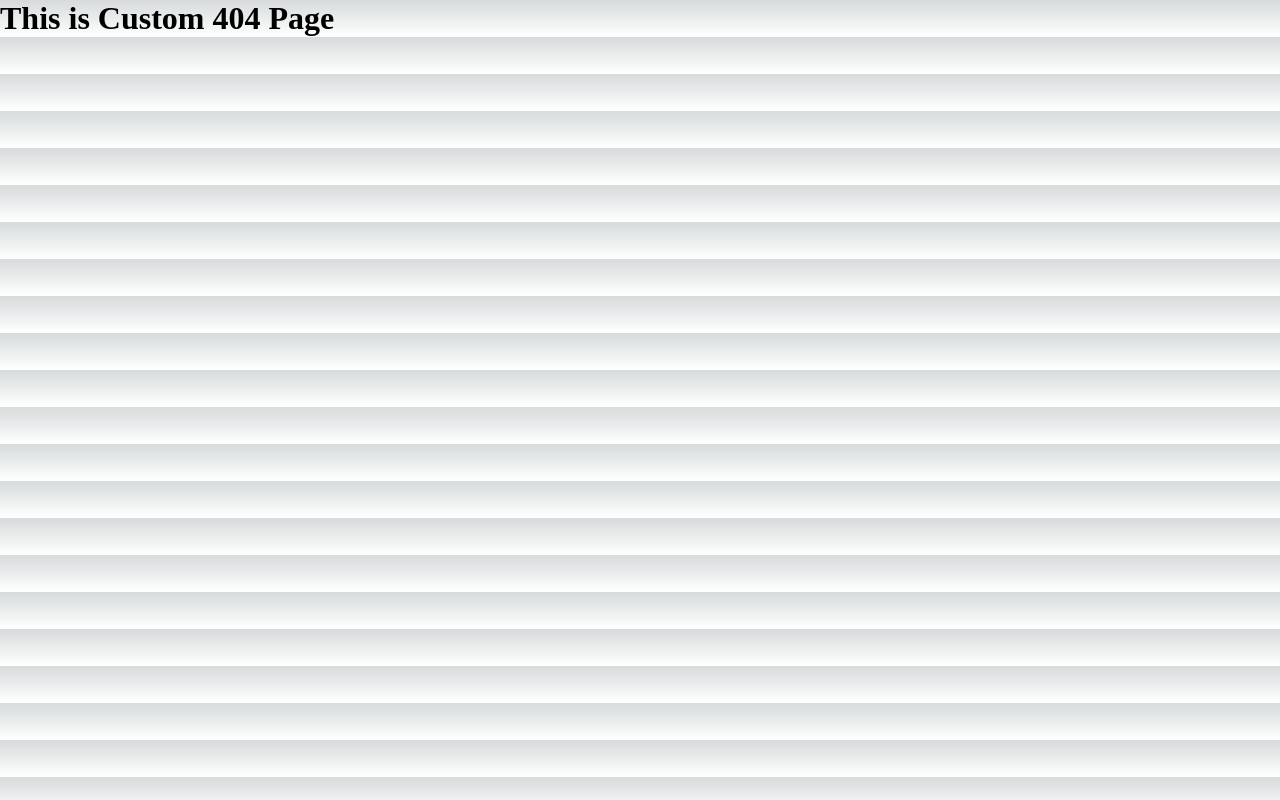
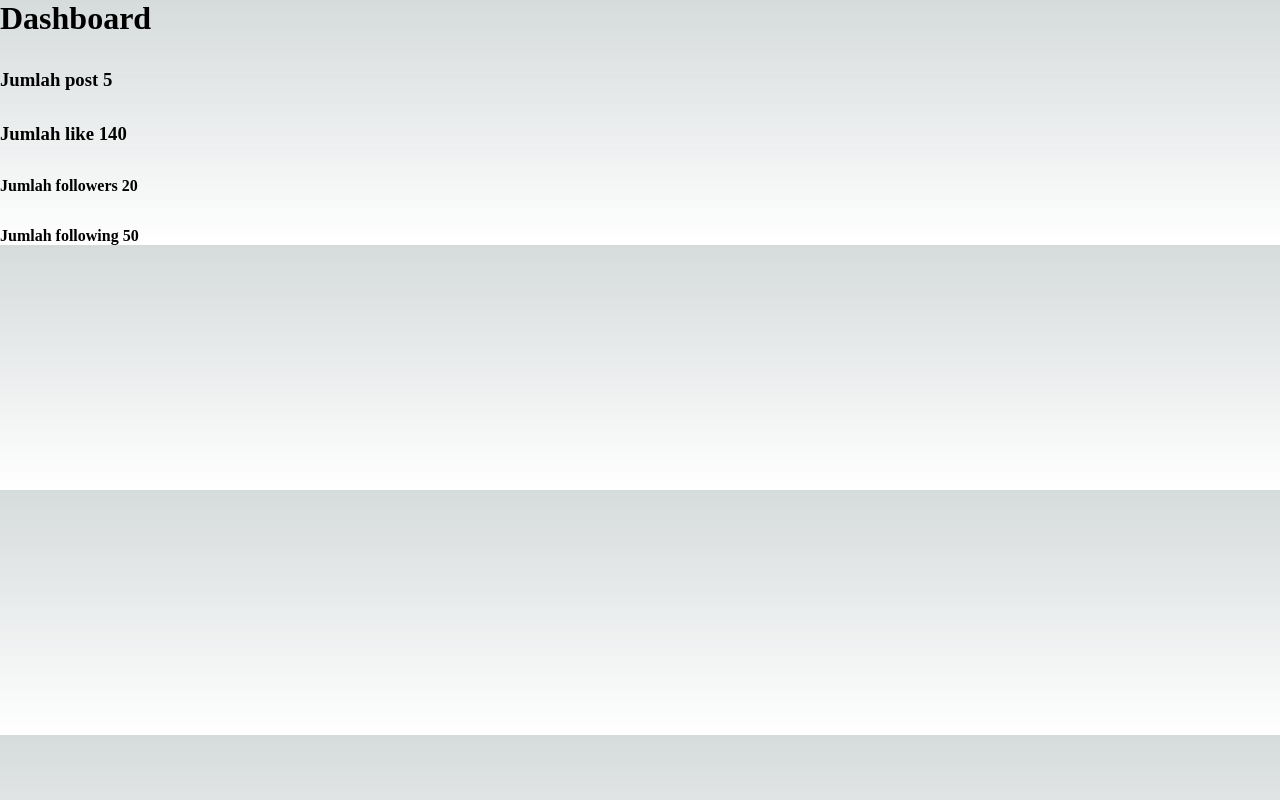
Before and after one commit to zildjianvitoo/nextjs-v11, a Next.js app: page /dashboard in a window 1280 px wide. Before the commit this address had no page. Built offline with nearby package versions, Linux system fonts and the light colour scheme; data requests are answered from the project's data file.

Commit message:
learn data fething swr

```diff
--- a/db.json
+++ b/db.json
@@ -1,4 +1,11 @@
 {
+  "dashboard": {
+    "posts": "5",
+    "likes": 140,
+    "followers": 20,
+    "following": 50
+  },
+
   "news": [
     {
       "id": "1",
--- a/package.json
+++ b/package.json
@@ -14,6 +14,7 @@
     "json-server": "^0.17.3",
     "next": "13.2.4",
     "react": "18.2.0",
-    "react-dom": "18.2.0"
+    "react-dom": "18.2.0",
+    "swr": "^2.1.3"
   }
 }
--- /dev/null
+++ b/pages/dashboard.js
@@ -0,0 +1,24 @@
+import useSWR from "swr";
+
+const fetcher = (...args) => fetch(...args).then((res) => res.json());
+
+export default function Dashboard() {
+  const { data, isLoading } = useSWR(
+    "http://localhost:4000/dashboard",
+    fetcher
+  );
+
+  if (isLoading) {
+    return <h1>Loading....</h1>;
+  }
+
+  return (
+    <div style={{ display: "flex", flexDirection: "column", rowGap: "2rem" }}>
+      <h1>Dashboard</h1>
+      <h3>Jumlah post {data.posts}</h3>
+      <h3>Jumlah like {data.likes}</h3>
+      <h4>Jumlah followers {data.followers}</h4>
+      <h4>Jumlah following {data.following}</h4>
+    </div>
+  );
+}
```
Also changed, not shown: 1 other file (tests, documents, lock files or other folders).
